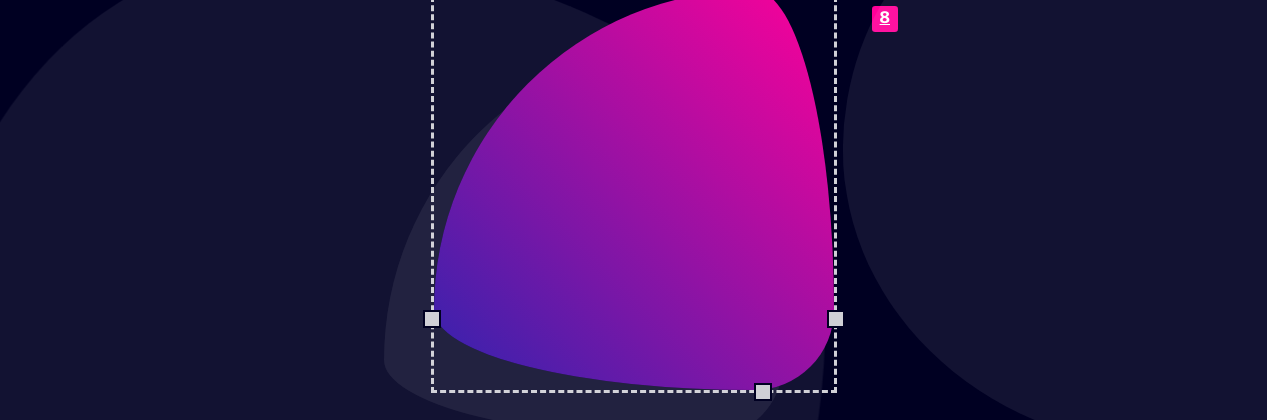
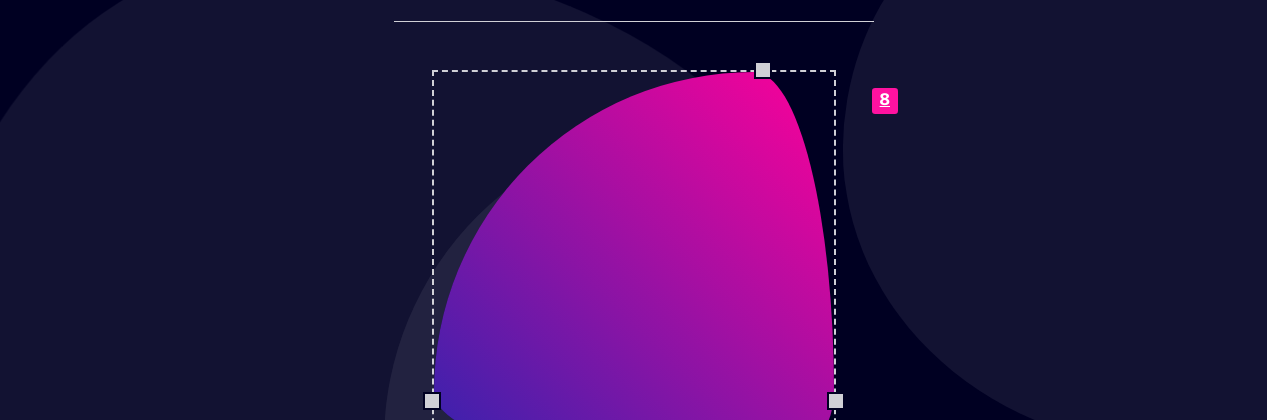
Before and after one commit to Literal-Eval/border-radius, a plain HTML site: page index.html in a window 1280 px wide. Shown: the part 111-531 px from the top of the page. Drawn offline with Linux system fonts and the light colour scheme.

Commit message:
fix colors and space

```diff
--- a/style.css
+++ b/style.css
@@ -117,9 +117,10 @@ main {
   flex-direction: column;
   position: relative;
   overflow: hidden;
+  min-height: 100vh;
 
   align-items: center;
-  justify-content: center;
+  justify-content: space-evenly;
 
   padding-top: 20px;
 }
@@ -305,6 +306,8 @@ main {
 .box-border {
   margin: 10px 0px;
   border-style: dashed;
+  border-color: #d0d0d6;
+  border-width: 2px;
 
   position: relative;
 }
```
